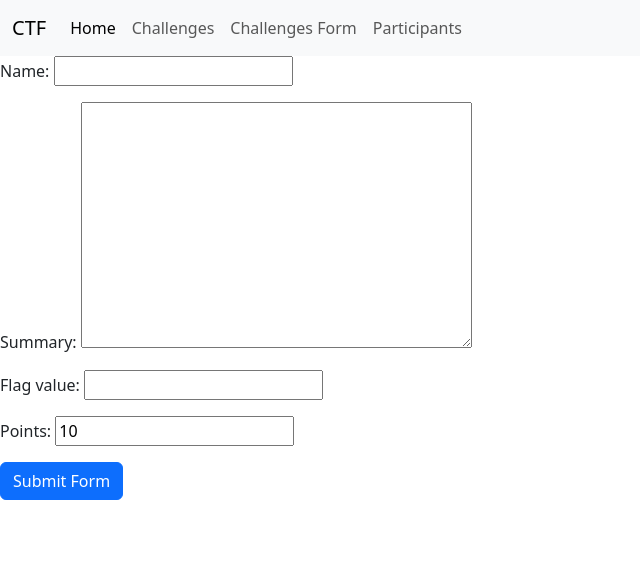
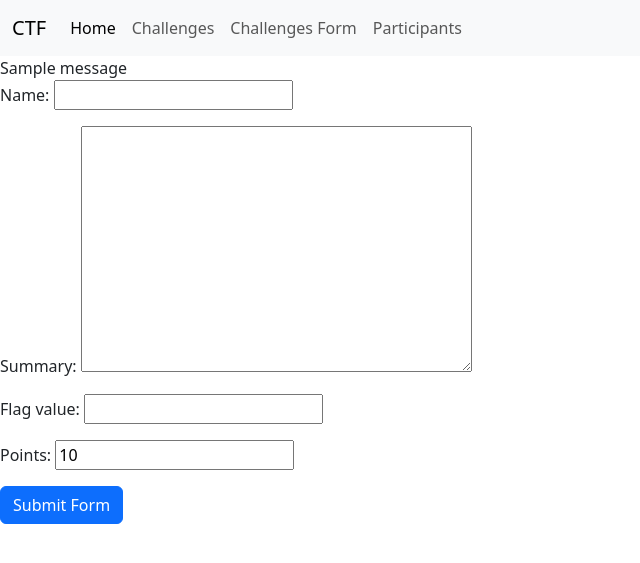
Before and after one commit to SlaX0riuZ/django-exp, a Django app: page /challengesform/ in a window 1280 px wide. Shown: the top 563 px of the page, without its empty margins (0-640 px from the left). Run offline with Django 4.2, Linux system fonts and the light colour scheme; one stand-in notice (Sample message) is shown.

Commit message:
fix message system -- 4/17/25

```diff
--- a/djangotutorial/ctf/templates/challengesform.html
+++ b/djangotutorial/ctf/templates/challengesform.html
@@ -4,7 +4,7 @@
 {% block content %}
     {% if messages %}
         {% for message in messages %}
-            <script>M.toast({html: '{{message}}', classes: 'blue rounded', displayLength: 2000});</script>
+            {{message}}
         {% endfor %}
     {% endif %}
     <form method='POST'>
```
Also changed, not shown: djangotutorial/db.sqlite3.
